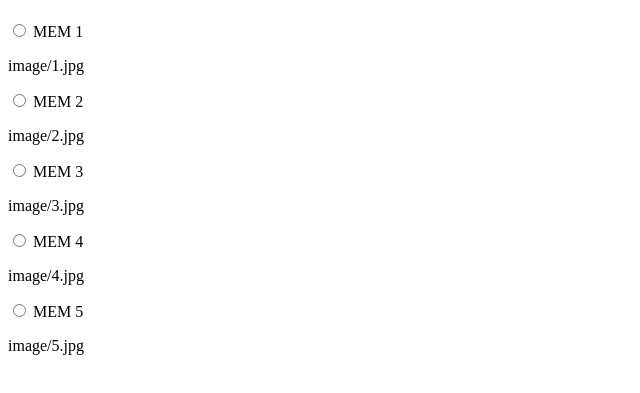
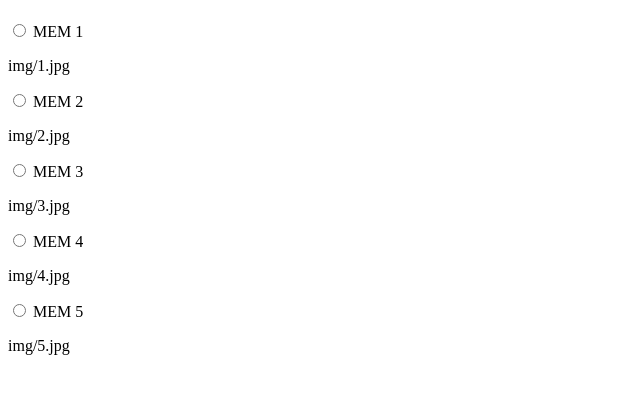
Before and after one commit to Ilyajune/cssBayan, a plain HTML site: page cssBayan/index.html in a window 1280 px wide. Shown: the part 59-452 px from the top of the page, without its empty margins (0-640 px from the left). Drawn offline with Linux system fonts and the light colour scheme.

Commit message:
feat: changed path to images(Sat, Mar 11,2023 16:26:05)

```diff
--- a/cssBayan/index.html
+++ b/cssBayan/index.html
@@ -15,27 +15,27 @@
         <div class="bayan-item">
           <input type="radio" name="select" id="b1" />
           <label for="b1" class="b-title">MEM 1</label>
-          <p class="b-content">image/1.jpg</p>
+          <p class="b-content">img/1.jpg</p>
         </div>
         <div class="bayan-item">
           <input type="radio" name="select" id="b2" />
           <label for="b2" class="b-title">MEM 2</label>
-          <p class="b-content">image/2.jpg</p>
+          <p class="b-content">img/2.jpg</p>
         </div>
         <div class="bayan-item">
           <input type="radio" name="select" id="b3" />
           <label for="b3" class="b-title"> MEM 3</label>
-          <p class="b-content">image/3.jpg</p>
+          <p class="b-content">img/3.jpg</p>
         </div>
         <div class="bayan-item">
           <input type="radio" name="select" id="b4" />
           <label for="b4" class="b-title">MEM 4</label>
-          <p class="b-content">image/4.jpg</p>
+          <p class="b-content">img/4.jpg</p>
         </div>
         <div class="bayan-item">
           <input type="radio" name="select" id="b5" />
           <label for="b5" class="b-title">MEM 5</label>
-          <p class="b-content">image/5.jpg</p>
+          <p class="b-content">img/5.jpg</p>
         </div>
       </div>
     </div>
```
